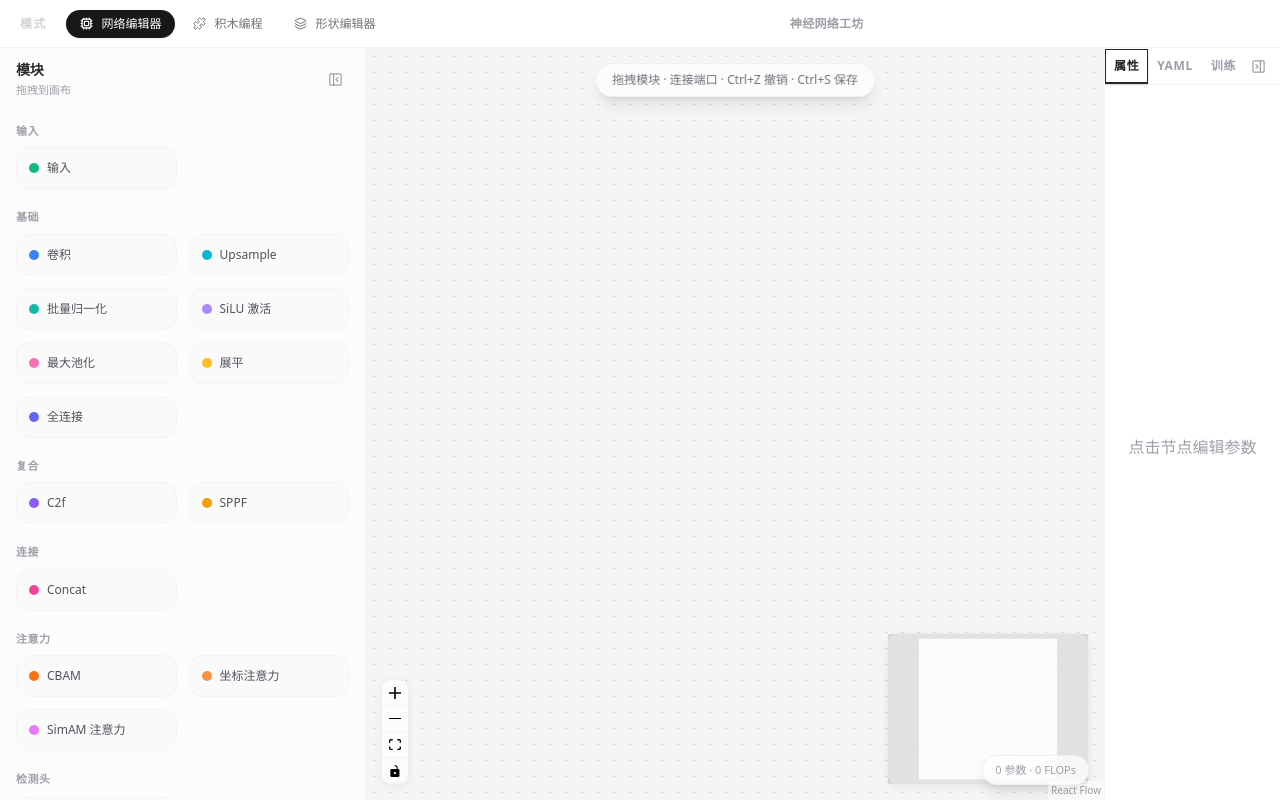
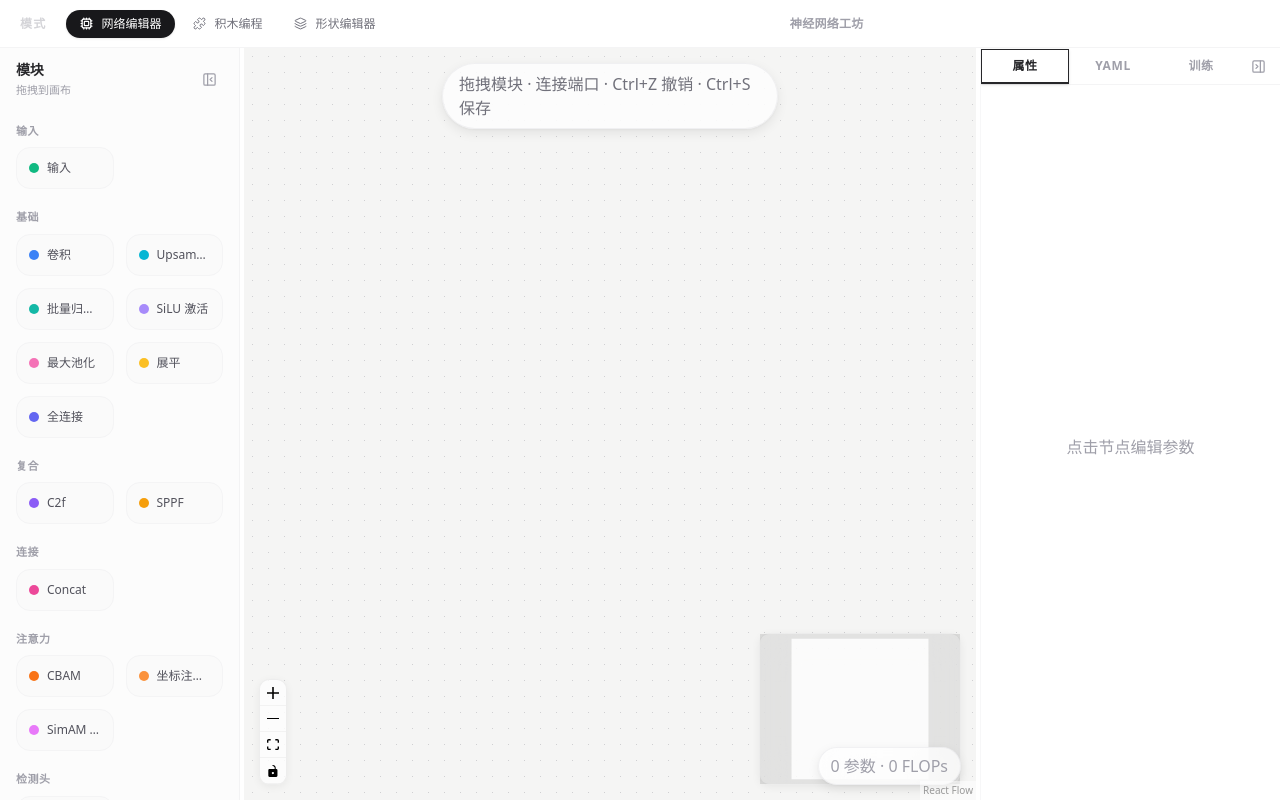
Before and after one commit to Linmoqian/block-builder, a React (Vite) app in the folder app/: page / in a window 1280 px wide. Built offline with nearby package versions, Linux system fonts and the light colour scheme.

Commit message:
feat: 三栏布局支持拖拽调整宽度和折叠/展开
NeuralEditor 管理左右侧栏宽度和折叠状态，
ResizeHandle 分隔条拖拽改变宽度，折叠时隐藏侧栏

```diff
--- a/app/src/neural/NeuralEditor.tsx
+++ b/app/src/neural/NeuralEditor.tsx
@@ -27,6 +27,7 @@ import { autoLayout } from './graph/autoLayout';
 import { PRESETS } from './graph/presets';
 import { ParamValue } from './graph/types';
 import { computeModelStats, formatParams, formatFLOPs } from './graph/modelStats';
+import { ResizeHandle } from './components/ResizeHandle';
 
 const isTauri = '__TAURI_INTERNALS__' in window;
 
@@ -51,6 +52,12 @@ const nodeTypes = { neural: NeuralNode };
 function NeuralEditorInner() {
   const reactFlowWrapper = useRef<HTMLDivElement>(null);
   const { screenToFlowPosition, fitView } = useReactFlow();
+
+  // Sidebar state
+  const [leftWidth, setLeftWidth] = useState(240);
+  const [rightWidth, setRightWidth] = useState(300);
+  const [leftCollapsed, setLeftCollapsed] = useState(false);
+  const [rightCollapsed, setRightCollapsed] = useState(false);
 
   // Store selectors
   const nodes = useGraphStore((s) => s.nodes);
@@ -408,10 +415,21 @@ function NeuralEditorInner() {
     [fitView]
   );
 
+  const handleLeftResize = useCallback((delta: number) => {
+    setLeftWidth((w) => Math.min(400, Math.max(180, w + delta)));
+  }, []);
+
+  const handleRightResize = useCallback((delta: number) => {
+    setRightWidth((w) => Math.min(500, Math.max(240, w + delta)));
+  }, []);
+
   return (
     <div className="flex flex-1 min-h-0">
       {/* Left sidebar */}
       <SidebarToolbar
+        width={leftWidth}
+        collapsed={leftCollapsed}
+        onToggleCollapse={() => setLeftCollapsed((c) => !c)}
         onSaveJson={handleSaveJson}
         onLoadJson={handleLoadJson}
         onImportYaml={handleImportYaml}
@@ -421,6 +439,9 @@ function NeuralEditorInner() {
         onClearGraph={handleClearGraph}
         onLoadPreset={handleLoadPreset}
       />
+      {!leftCollapsed && (
+        <ResizeHandle side="left" onResize={handleLeftResize} />
+      )}
 
       {/* Canvas */}
       <div ref={reactFlowWrapper} className="flex-1 min-w-0" onDrop={onDrop} onDragOver={onDragOver}>
@@ -439,11 +460,11 @@ function NeuralEditorInner() {
           snapGrid={[16, 16]}
           defaultEdgeOptions={{ animated: true }}
         >
-          <Background gap={16} size={1} />
+          <Background gap={16} size={0.8} />
           <Controls />
           <MiniMap nodeColor={(node) => MODULE_REGISTRY.get((node.data as { type: string }).type)?.color || '#94a3b8'} maskColor="rgba(0,0,0,0.1)" />
           <Panel position="top-center">
-            <div className="bg-white/70 backdrop-blur-xl border border-zinc-200/50 px-4 py-2 rounded-full shadow-lg text-xs text-zinc-500 font-medium">
+            <div className="bg-white/70 backdrop-blur-xl border border-zinc-200/50 px-4 py-2 rounded-full shadow-elevation-2 text-caption text-zinc-500 font-medium">
               拖拽模块 · 连接端口 · Ctrl+Z 撤销 · Ctrl+S 保存
             </div>
           </Panel>
@@ -451,7 +472,7 @@ function NeuralEditorInner() {
             <ErrorPanel errors={validationErrors} nodes={nodes} onNavigate={handleNavigate} />
           </Panel>
           <Panel position="bottom-right">
-            <div className="bg-white/70 backdrop-blur-xl border border-zinc-200/50 px-3 py-1.5 rounded-full shadow-lg text-[11px] text-zinc-400 font-medium">
+            <div className="bg-white/70 backdrop-blur-xl border border-zinc-200/50 px-3 py-1.5 rounded-full shadow-elevation-2 text-caption text-zinc-400 font-medium">
               {formatParams(modelStats.totalParams)} 参数 · {formatFLOPs(modelStats.totalFLOPs)} FLOPs
             </div>
           </Panel>
@@ -459,7 +480,13 @@ function NeuralEditorInner() {
       </div>
 
       {/* Right sidebar */}
+      {!rightCollapsed && (
+        <ResizeHandle side="right" onResize={handleRightResize} />
+      )}
       <RightPanel
+        width={rightWidth}
+        collapsed={rightCollapsed}
+        onToggleCollapse={() => setRightCollapsed((c) => !c)}
         rightTab={rightTab}
         setRightTab={setRightTab}
         selectedNode={selectedNode}
--- a/app/src/neural/components/ResizeHandle.tsx
+++ b/app/src/neural/components/ResizeHandle.tsx
@@ -1,4 +1,4 @@
-import { useCallback, useRef } from 'react';
+import React, { useCallback, useRef } from 'react';
 
 interface ResizeHandleProps {
   side: 'left' | 'right';
```
